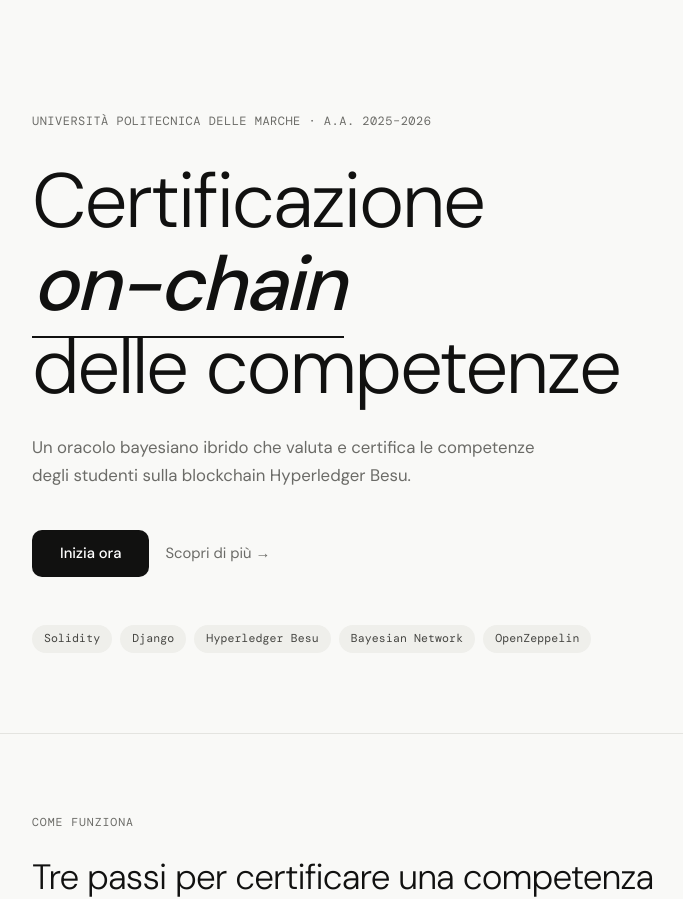
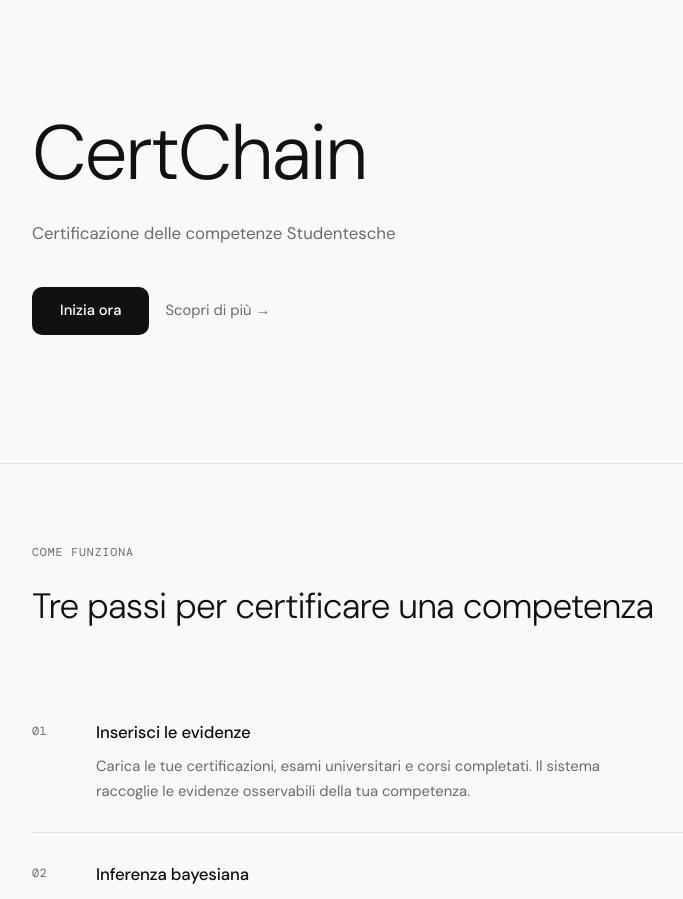
Before and after one commit to otech99/SS-B.group2, a Django app: page / in a window 1280 px wide. Shown: the part 78-977 px from the top of the page, without its empty margins (210-893 px from the left). Run offline with Django 4.2, Linux system fonts and the light colour scheme.

Commit message:
modifiche pagina home

```diff
--- a/certchain/templates/certchain/index.html
+++ b/certchain/templates/certchain/index.html
@@ -25,15 +25,11 @@
 
   <!-- HERO -->
   <section class="hero">
-    <div class="hero-label">Università Politecnica delle Marche · A.A. 2025–2026</div>
     <h1 class="hero-title">
-      Certificazione<br>
-      <span class="accent">on-chain</span><br>
-      delle competenze
+      CertChain<br>
     </h1>
     <p class="hero-sub">
-      Un oracolo bayesiano ibrido che valuta e certifica
-      le competenze degli studenti sulla blockchain Hyperledger Besu.
+      Certificazione delle competenze Studentesche
     </p>
     <div class="hero-actions">
       <a href="#accesso" class="btn-primary">Inizia ora</a>
@@ -41,13 +37,7 @@
     </div>
 
     <!-- Chip tecnici -->
-    <div class="tech-chips">
-      <span class="chip">Solidity</span>
-      <span class="chip">Django</span>
-      <span class="chip">Hyperledger Besu</span>
-      <span class="chip">Bayesian Network</span>
-      <span class="chip">OpenZeppelin</span>
-    </div>
+
   </section>
 
   <!-- SEPARATORE -->
```
